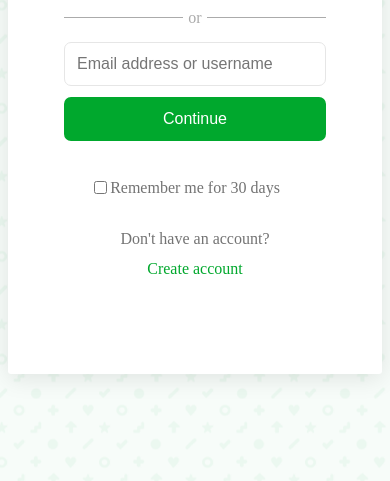
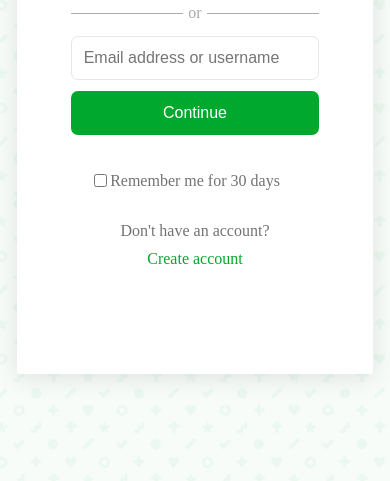
Before and after one commit to Amir-Vatani/WebProgramming-Course-Project, a plain HTML site: page index.html in a window 390 px wide. Shown: the part 363-844 px from the top of the page. Drawn offline with Linux system fonts and the light colour scheme.

Commit message:
Final Project

```diff
--- a/style.css
+++ b/style.css
@@ -110,3 +110,9 @@ body{
     color: #00a82d;
     margin-top: 3%;
 }
+
+@media only screen and (max-width: 600px) {
+    #Login{
+        width: 95%;
+    }
+}
```
